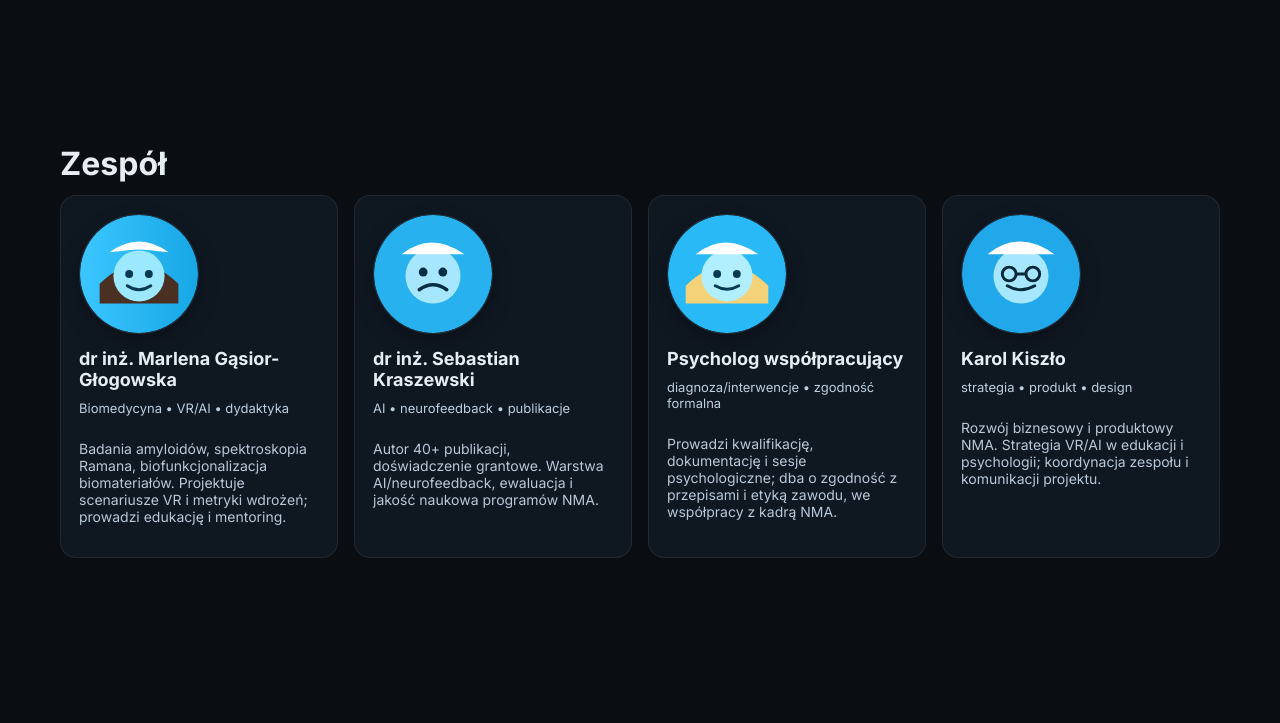
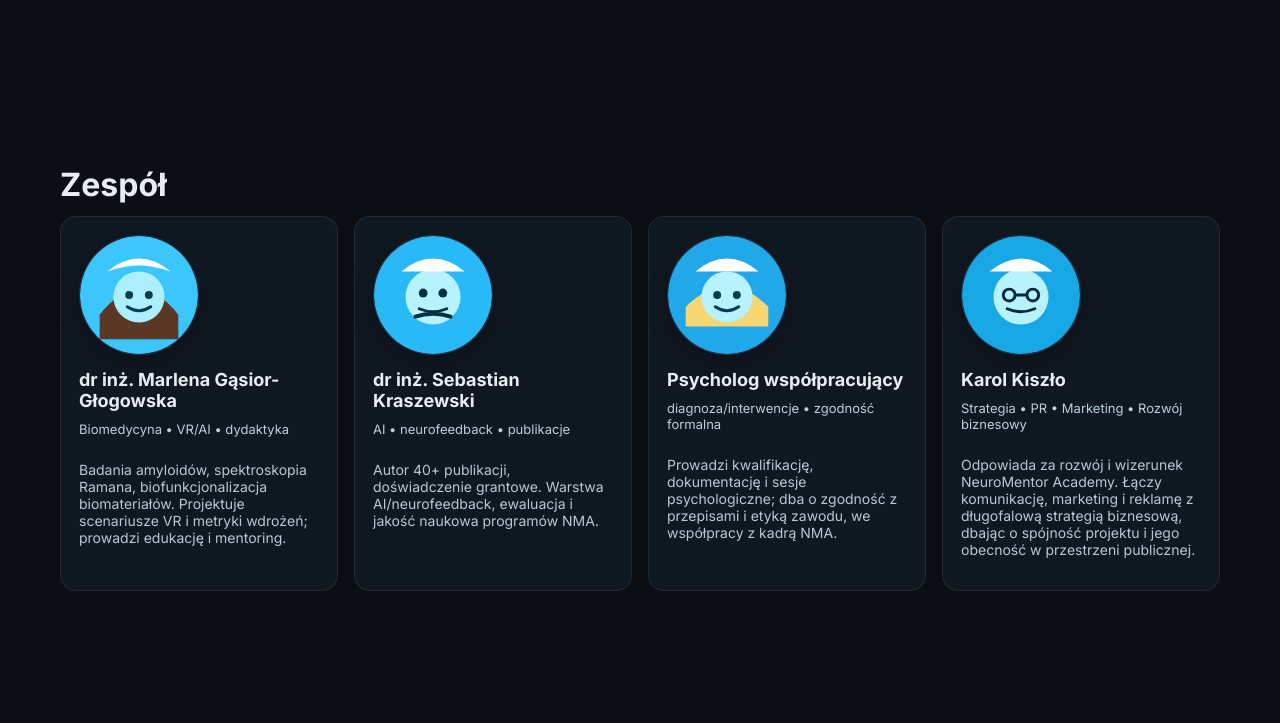
Before and after one commit to SolutionalKarol/ncn-landing, a plain HTML site: page index.html in a window 1280 px wide. Shown: the part 1569-2292 px from the top of the page. Drawn offline with Linux system fonts and the light colour scheme.

Commit message:
Update index.html

```diff
--- a/index.html
+++ b/index.html
@@ -17,14 +17,19 @@
 html,body{margin:0;padding:0;background:linear-gradient(180deg,var(--bg),var(--bg2));color:var(--ink);font-family:Inter,system-ui,Segoe UI,Roboto,Arial,sans-serif;scroll-behavior:smooth}
 a{color:var(--ink);text-decoration:none}
 .container{max-width:1200px;margin:0 auto;padding:0 20px}
+
+/* NAV */
 header{position:sticky;top:0;z-index:10;background:rgba(8,12,18,.65);backdrop-filter:blur(10px);border-bottom:1px solid var(--line)}
 .nav{height:66px;display:flex;justify-content:space-between;align-items:center}
 .logo{font-weight:800;letter-spacing:.2px}
 nav a{margin-left:16px;opacity:.9}
+
+/* UI */
 .btn{display:inline-block;background:linear-gradient(135deg,var(--brand),var(--brand2));color:#001018;padding:12px 18px;border-radius:12px;font-weight:800;box-shadow:0 8px 28px rgba(59,198,255,.25);transition:.2s}
 .btn:hover{transform:translateY(-1px)}
 .btn-ghost{background:transparent;border:1px solid var(--line);color:var(--ink)}
 .badge{display:inline-block;padding:6px 10px;border-radius:999px;border:1px solid var(--line);background:rgba(255,255,255,.04);font-size:12px;color:#cfe3f2}
+.card{background:var(--card);border:1px solid var(--line);border-radius:16px;padding:18px}
 
 .section{padding:84px 0}
 h1{font-size:48px;line-height:1.1;margin:.2em 0}
@@ -32,7 +37,7 @@ h2{font-size:32px;margin:0 0 10px}
 h3{font-size:22px;margin:0 0 6px}
 .lead{color:var(--muted);max-width:65ch}
 
-.card{background:var(--card);border:1px solid var(--line);border-radius:16px;padding:18px}
+/* LAYOUTS */
 .grid-3{display:grid;grid-template-columns:repeat(3,1fr);gap:16px}
 .grid-2{display:grid;grid-template-columns:repeat(2,1fr);gap:16px}
 .timeline{display:grid;grid-template-columns:repeat(4,1fr);gap:14px;margin-top:14px}
@@ -40,7 +45,9 @@ h3{font-size:22px;margin:0 0 6px}
 ul.clean{margin:10px 0 0 0;padding-left:18px}
 ul.clean li{margin:.35em 0}
 .ok{color:var(--ok)} .warn{color:var(--warn)}
+section[id]{scroll-margin-top:80px}
 
+/* HERO (bez zdjęcia) */
 .hero{padding:96px 0 60px;background:
   radial-gradient(800px 350px at 18% -10%, rgba(59,198,255,.18), transparent),
   radial-gradient(700px 320px at 80% 10%, rgba(23,167,229,.18), transparent)}
@@ -49,6 +56,7 @@ ul.clean li{margin:.35em 0}
 .hero .stat{background:rgba(255,255,255,.04);border:1px solid var(--line);border-radius:12px;padding:12px;text-align:center}
 .hero .stat b{font-size:22px}
 
+/* TEAM */
 .team{display:grid;grid-template-columns:repeat(4,1fr);gap:16px;margin-top:12px}
 .member{display:flex;flex-direction:column;gap:10px}
 .avatar{width:120px;height:120px;border-radius:50%;border:1px solid var(--line);background:#10202d;display:flex;align-items:center;justify-content:center;box-shadow:0 8px 20px rgba(0,0,0,.25);overflow:hidden;margin-bottom:4px}
@@ -56,14 +64,17 @@ ul.clean li{margin:.35em 0}
 .role{font-size:13px;color:#cfe3f2;opacity:.9}
 .bio{font-size:14px;color:#b9c8d6}
 
+/* FAQ */
 .faq details{margin:8px 0}
 .faq summary{cursor:pointer;font-weight:600}
 
+/* FOOTER */
 footer{padding:28px 0;border-top:1px solid var(--line);color:#c9d6e2}
 .footer-wrap{display:flex;justify-content:space-between;gap:16px;align-items:flex-start;flex-wrap:wrap}
 .legal-mini{font-size:12px;color:#9fb0bf;opacity:.85;margin-top:6px}
 .footer-nav a{margin-left:12px;opacity:.85}
 
+/* RWD */
 @media (max-width:1100px){ .team{grid-template-columns:repeat(2,1fr)} }
 @media (max-width:900px){
   .hero-top{grid-template-columns:1fr}
@@ -93,12 +104,12 @@ footer{padding:28px 0;border-top:1px solid var(--line);color:#c9d6e2}
   <div class="container hero-top">
     <div>
       <h1>VR/AI dla edukacji i psychologii — <br>merytoryka, wdrożenia, efekty</h1>
-      <p class="lead">Programy dla nauczycieli, psychologów i instytucji: certyfikowane szkolenia VR/AI, mentoring na case’ach oraz usługi psychologiczne realizowane przez licencjonowanego psychologa. Edukacja ≠ terapia — klarowny podział ról i zgodność z RODO.</p>
+      <p class="lead">Programy dla nauczycieli, psychologów i instytucji: certyfikowane szkolenia VR/AI, mentoring na realnych case’ach oraz usługi psychologiczne realizowane przez licencjonowanego psychologa. Edukacja ≠ terapia — klarowny podział ról i zgodność z RODO.</p>
       <div style="margin-top:14px;display:flex;gap:12px;flex-wrap:wrap">
         <a class="btn" href="#oferta">Zobacz ofertę</a>
         <a class="btn btn-ghost" href="#kontakt">Umów rozmowę</a>
       </div>
-      <div class="hero badges" style="margin-top:12px;display:flex;gap:10px;flex-wrap:wrap">
+      <div style="margin-top:12px;display:flex;gap:10px;flex-wrap:wrap">
         <span class="badge">VR/AI</span><span class="badge">arkusz 3-3-1</span><span class="badge">RODO-safe</span>
       </div>
     </div>
@@ -110,7 +121,7 @@ footer{padding:28px 0;border-top:1px solid var(--line);color:#c9d6e2}
         <li>plan obserwacji 3-3-1 (10 min/tydz.)</li>
       </ul>
       <p class="lead" style="font-size:12px;margin-top:6px">Część edukacyjna/mentoring nie stanowi świadczeń zdrowotnych. Usługi psychologiczne wykonuje wyłącznie uprawniony psycholog.</p>
-      <div class="stats">
+      <div class="hero stats">
         <div class="stat"><b>120h</b><div>Certyfikat NMA</div></div>
         <div class="stat"><b>8–12</b><div>osób / grupa</div></div>
         <div class="stat"><b>3–6 m-cy</b><div>wdrożenia instytucyjne</div></div>
@@ -186,23 +197,17 @@ footer{padding:28px 0;border-top:1px solid var(--line);color:#c9d6e2}
     <h2>Zespół</h2>
     <div class="team">
 
-      <!-- Marlena — "smerfetka" szatynka -->
+      <!-- Marlena — smerfetka szatynka -->
       <div class="card member">
-        <div class="avatar" title="Marlena — 'smerfetka' szatynka">
-          <!-- prosta autorska ikonka: niebieska buzia + brązowe włosy + czapka -->
+        <div class="avatar" title="Marlena — smerfetka szatynka">
           <svg viewBox="0 0 120 120" width="120" height="120" aria-hidden="true">
-            <defs>
-              <linearGradient id="g1" x1="0" x2="1">
-                <stop offset="0" stop-color="#3bc6ff"/><stop offset="1" stop-color="#17a7e5"/>
-              </linearGradient>
-            </defs>
-            <rect width="120" height="120" rx="60" fill="url(#g1)"/>
-            <path d="M20 70 q40 -40 80 0 v20 h-80z" fill="#4a2f23"/> <!-- włosy szatyn -->
-            <circle cx="60" cy="62" r="26" fill="#9be8ff"/>
+            <rect width="120" height="120" rx="60" fill="#3bc6ff"/>
+            <path d="M20 80 q40 -50 80 0 v25 h-80z" fill="#5a3825"/>
+            <circle cx="60" cy="62" r="26" fill="#aeefff"/>
             <circle cx="50" cy="60" r="4" fill="#083a52"/>
             <circle cx="70" cy="60" r="4" fill="#083a52"/>
             <path d="M48 72 q12 8 24 0" stroke="#083a52" stroke-width="3" fill="none" stroke-linecap="round"/>
-            <path d="M30 38 q30 -22 60 0 q-22 -3 -30 -3 q-8 0 -30 3z" fill="#ffffff"/> <!-- czapka -->
+            <path d="M28 36 q32 -26 64 0 q-18 -6 -32 -6 q-14 0 -32 6z" fill="#fff"/>
           </svg>
         </div>
         <h4>dr inż. Marlena Gąsior-Głogowska</h4>
@@ -210,16 +215,17 @@ footer{padding:28px 0;border-top:1px solid var(--line);color:#c9d6e2}
         <p class="bio">Badania amyloidów, spektroskopia Ramana, biofunkcjonalizacja biomateriałów. Projektuje scenariusze VR i metryki wdrożeń; prowadzi edukację i mentoring.</p>
       </div>
 
-      <!-- Sebastian — "smerf maruda" -->
+      <!-- Sebastian — uśmiechnięty, ręce założone -->
       <div class="card member">
-        <div class="avatar" title="Sebastian — 'smerf maruda'">
+        <div class="avatar" title="Sebastian — smerf maruda (uśmiech + ręce)">
           <svg viewBox="0 0 120 120" width="120" height="120" aria-hidden="true">
-            <rect width="120" height="120" rx="60" fill="#27b1ee"/>
-            <circle cx="60" cy="62" r="28" fill="#a7e6ff"/>
+            <rect width="120" height="120" rx="60" fill="#29b9f6"/>
+            <circle cx="60" cy="62" r="28" fill="#b7f2ff"/>
             <circle cx="50" cy="58" r="4.5" fill="#062f44"/>
             <circle cx="70" cy="58" r="4.5" fill="#062f44"/>
-            <path d="M46 76 q14 -10 28 0" stroke="#062f44" stroke-width="3.5" fill="none" stroke-linecap="round"/> <!-- odwrócony uśmiech -->
-            <path d="M28 40 q30 -24 64 0" fill="#fff"/>
+            <path d="M46 74 q14 6 28 0" stroke="#062f44" stroke-width="3" fill="none" stroke-linecap="round"/>
+            <path d="M42 82 q18 -6 36 0" stroke="#062f44" stroke-width="4" fill="none" stroke-linecap="round"/>
+            <path d="M28 36 q32 -26 64 0" fill="#fff"/>
           </svg>
         </div>
         <h4>dr inż. Sebastian Kraszewski</h4>
@@ -227,17 +233,17 @@ footer{padding:28px 0;border-top:1px solid var(--line);color:#c9d6e2}
         <p class="bio">Autor 40+ publikacji, doświadczenie grantowe. Warstwa AI/neurofeedback, ewaluacja i jakość naukowa programów NMA.</p>
       </div>
 
-      <!-- Psycholog — "smerfetka" blond -->
+      <!-- Psycholog — smerfetka blond -->
       <div class="card member">
-        <div class="avatar" title="Psycholog — 'smerfetka' blond">
+        <div class="avatar" title="Psycholog — smerfetka blond">
           <svg viewBox="0 0 120 120" width="120" height="120" aria-hidden="true">
-            <rect width="120" height="120" rx="60" fill="#29b9f6"/>
-            <path d="M18 72 q42 -42 84 0 v18 h-84z" fill="#f3d27a"/> <!-- włosy blond -->
-            <circle cx="60" cy="62" r="26" fill="#b1efff"/>
+            <rect width="120" height="120" rx="60" fill="#21a8ea"/>
+            <path d="M18 72 q42 -42 84 0 v20 h-84z" fill="#f7d774"/>
+            <circle cx="60" cy="62" r="26" fill="#b7f2ff"/>
             <circle cx="50" cy="60" r="4" fill="#083a52"/>
             <circle cx="70" cy="60" r="4" fill="#083a52"/>
-            <path d="M48 72 q12 7 24 0" stroke="#083a52" stroke-width="3" fill="none" stroke-linecap="round"/>
-            <path d="M28 40 q30 -24 64 0" fill="#fff"/>
+            <path d="M48 72 q12 8 24 0" stroke="#083a52" stroke-width="3" fill="none" stroke-linecap="round"/>
+            <path d="M28 36 q32 -26 64 0" fill="#fff"/>
           </svg>
         </div>
         <h4>Psycholog współpracujący</h4>
@@ -245,23 +251,22 @@ footer{padding:28px 0;border-top:1px solid var(--line);color:#c9d6e2}
         <p class="bio">Prowadzi kwalifikację, dokumentację i sesje psychologiczne; dba o zgodność z przepisami i etyką zawodu, we współpracy z kadrą NMA.</p>
       </div>
 
-      <!-- Karol — "smerf ważniak" (okulary) -->
+      <!-- Karol — smerf ważniak (okulary) -->
       <div class="card member">
-        <div class="avatar" title="Karol — 'smerf ważniak'">
+        <div class="avatar" title="Karol — smerf ważniak">
           <svg viewBox="0 0 120 120" width="120" height="120" aria-hidden="true">
-            <rect width="120" height="120" rx="60" fill="#21a8ea"/>
-            <circle cx="60" cy="62" r="28" fill="#a7e6ff"/>
-            <!-- okulary -->
-            <circle cx="48" cy="60" r="7" fill="none" stroke="#072a3a" stroke-width="3"/>
-            <circle cx="72" cy="60" r="7" fill="none" stroke="#072a3a" stroke-width="3"/>
-            <line x1="55" y1="60" x2="65" y2="60" stroke="#072a3a" stroke-width="3"/>
-            <path d="M46 72 q14 8 28 0" stroke="#072a3a" stroke-width="3" fill="none" stroke-linecap="round"/>
-            <path d="M26 40 q32 -26 68 0" fill="#fff"/>
+            <rect width="120" height="120" rx="60" fill="#17a7e5"/>
+            <circle cx="60" cy="62" r="28" fill="#b7f2ff"/>
+            <circle cx="48" cy="60" r="6" fill="none" stroke="#072a3a" stroke-width="3"/>
+            <circle cx="72" cy="60" r="6" fill="none" stroke="#072a3a" stroke-width="3"/>
+            <line x1="54" y1="60" x2="66" y2="60" stroke="#072a3a" stroke-width="3"/>
+            <path d="M46 74 q14 6 28 0" stroke="#072a3a" stroke-width="3" fill="none" stroke-linecap="round"/>
+            <path d="M28 36 q32 -26 64 0" fill="#fff"/>
           </svg>
         </div>
         <h4>Karol Kiszło</h4>
-        <div class="role">strategia • produkt • design</div>
-        <p class="bio">Rozwój biznesowy i produktowy NMA. Strategia VR/AI w edukacji i psychologii; koordynacja zespołu i komunikacji projektu.</p>
+        <div class="role">Strategia • PR • Marketing • Rozwój biznesowy</div>
+        <p class="bio">Odpowiada za rozwój i wizerunek NeuroMentor Academy. Łączy komunikację, marketing i reklamę z długofalową strategią biznesową, dbając o spójność projektu i jego obecność w przestrzeni publicznej.</p>
       </div>
 
     </div>
```
